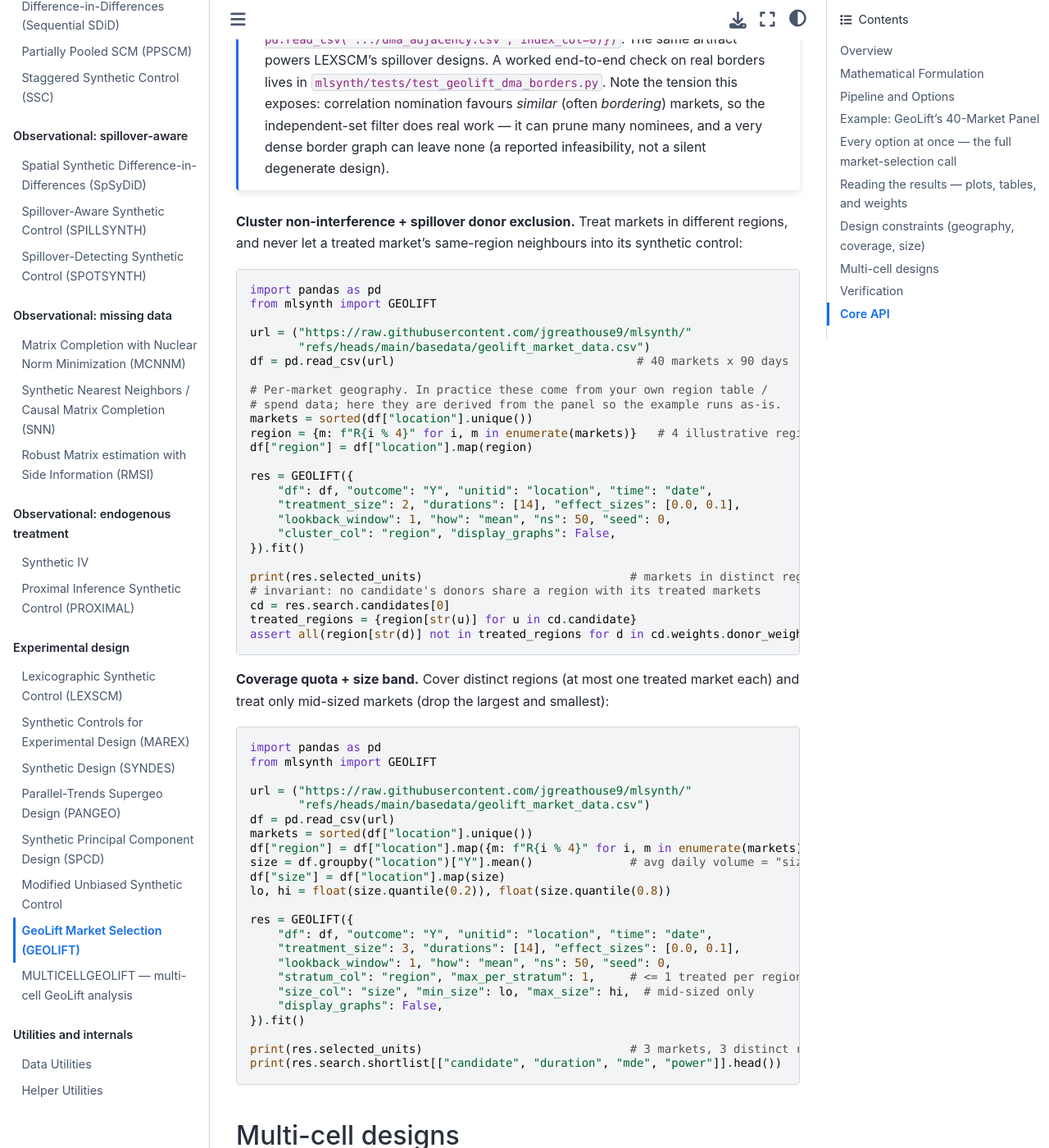
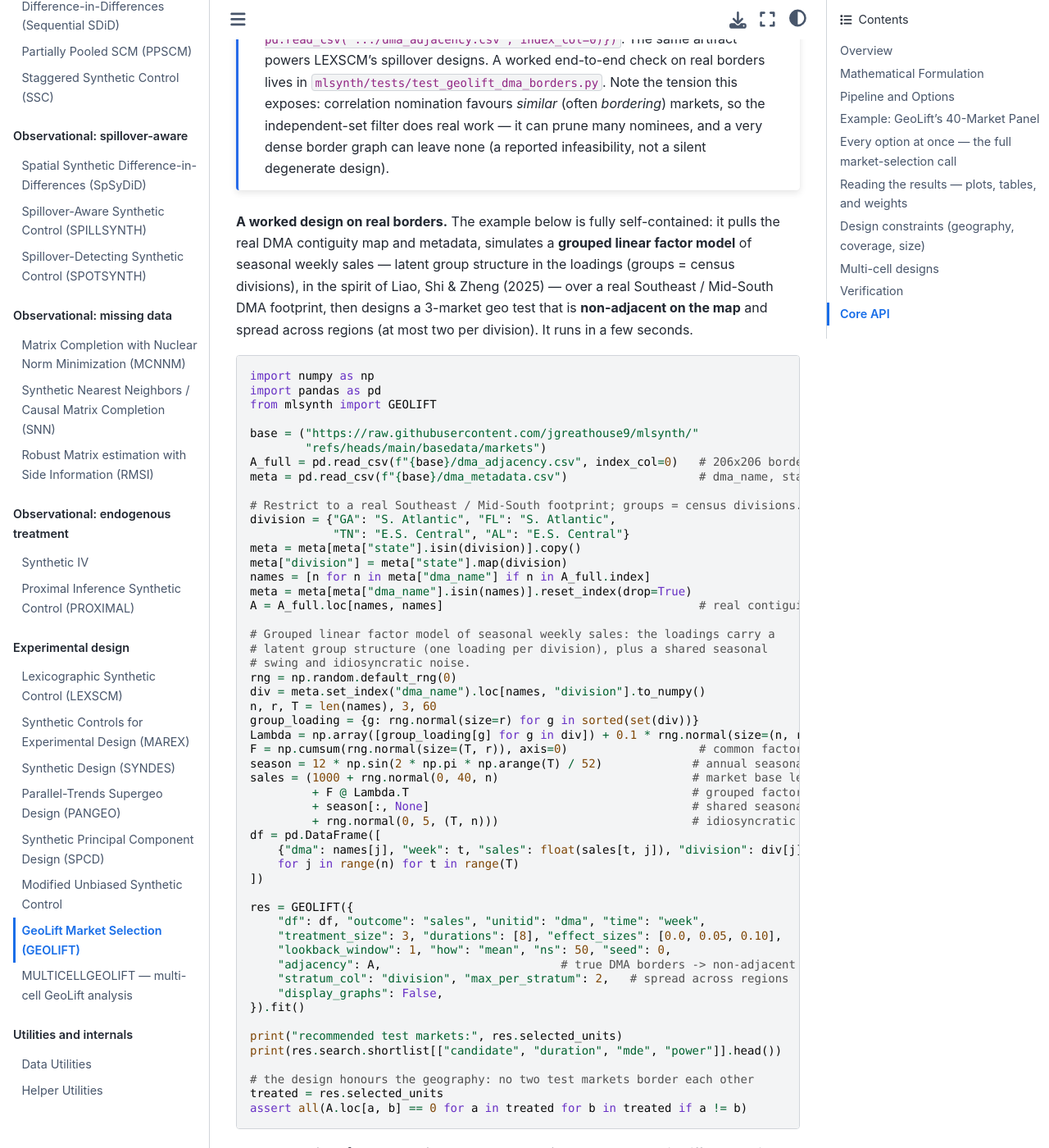
Before and after one commit to jgreathouse9/mlsynth, a Sphinx documentation site: the page built from docs/geolift.rst, in a window 1280 px wide and 1400 px high, scrolled down 11724 px. Shown: the whole window at 82% size. Built offline with Sphinx 7.4.7 and the Sphinx Book theme 1.1.4, drawn with Linux system fonts in a browser that asks for light colours; pages that are not in the unit, such as notebooks, are missing from menus.

Commit message:
docs(geolift): runnable real-DMA-borders MRE (grouped factor seasonal sales)
Add a fully self-contained example to the Design constraints section: pull the
real Nielsen DMA contiguity map + metadata from the repo, simulate a grouped
linear factor model of seasonal weekly sales (latent group structure in the
loadings, groups = census divisions, in the spirit of Liao-Shi-Zheng 2025) over
a real Southeast/Mid-South DMA footprint, and design a 3-market geo test that is
non-adjacent on the real map and spread across regions. Runs in a few seconds
and asserts the border guarantee.

```diff
--- a/docs/geolift.rst
+++ b/docs/geolift.rst
@@ -624,6 +624,69 @@ rather than returning a degenerate design.
    prune many nominees, and a very dense border graph can leave none (a reported
    infeasibility, not a silent degenerate design).
 
+**A worked design on real borders.** The example below is fully self-contained:
+it pulls the real DMA contiguity map and metadata, simulates a **grouped linear
+factor model** of seasonal weekly sales — latent group structure in the loadings
+(groups = census divisions), in the spirit of Liao, Shi & Zheng (2025) — over a
+real Southeast / Mid-South DMA footprint, then designs a 3-market geo test that is
+**non-adjacent on the map** and spread across regions (at most two per division).
+It runs in a few seconds.
+
+.. code-block:: python
+
+   import numpy as np
+   import pandas as pd
+   from mlsynth import GEOLIFT
+
+   base = ("https://raw.githubusercontent.com/jgreathouse9/mlsynth/"
+           "refs/heads/main/basedata/markets")
+   A_full = pd.read_csv(f"{base}/dma_adjacency.csv", index_col=0)   # 206x206 borders
+   meta = pd.read_csv(f"{base}/dma_metadata.csv")                   # dma_name, state, ...
+
+   # Restrict to a real Southeast / Mid-South footprint; groups = census divisions.
+   division = {"GA": "S. Atlantic", "FL": "S. Atlantic",
+               "TN": "E.S. Central", "AL": "E.S. Central"}
+   meta = meta[meta["state"].isin(division)].copy()
+   meta["division"] = meta["state"].map(division)
+   names = [n for n in meta["dma_name"] if n in A_full.index]
+   meta = meta[meta["dma_name"].isin(names)].reset_index(drop=True)
+   A = A_full.loc[names, names]                                     # real contiguity
+
+   # Grouped linear factor model of seasonal weekly sales: the loadings carry a
+   # latent group structure (one loading per division), plus a shared seasonal
+   # swing and idiosyncratic noise.
+   rng = np.random.default_rng(0)
+   div = meta.set_index("dma_name").loc[names, "division"].to_numpy()
+   n, r, T = len(names), 3, 60
+   group_loading = {g: rng.normal(size=r) for g in sorted(set(div))}
+   Lambda = np.array([group_loading[g] for g in div]) + 0.1 * rng.normal(size=(n, r))
+   F = np.cumsum(rng.normal(size=(T, r)), axis=0)                   # common factors
+   season = 12 * np.sin(2 * np.pi * np.arange(T) / 52)             # annual seasonality
+   sales = (1000 + rng.normal(0, 40, n)                            # market base level
+            + F @ Lambda.T                                         # grouped factor structure
+            + season[:, None]                                      # shared seasonal swing
+            + rng.normal(0, 5, (T, n)))                            # idiosyncratic noise
+   df = pd.DataFrame([
+       {"dma": names[j], "week": t, "sales": float(sales[t, j]), "division": div[j]}
+       for j in range(n) for t in range(T)
+   ])
+
+   res = GEOLIFT({
+       "df": df, "outcome": "sales", "unitid": "dma", "time": "week",
+       "treatment_size": 3, "durations": [8], "effect_sizes": [0.0, 0.05, 0.10],
+       "lookback_window": 1, "how": "mean", "ns": 50, "seed": 0,
+       "adjacency": A,                          # true DMA borders -> non-adjacent markets
+       "stratum_col": "division", "max_per_stratum": 2,   # spread across regions
+       "display_graphs": False,
+   }).fit()
+
+   print("recommended test markets:", res.selected_units)
+   print(res.search.shortlist[["candidate", "duration", "mde", "power"]].head())
+
+   # the design honours the geography: no two test markets border each other
+   treated = res.selected_units
+   assert all(A.loc[a, b] == 0 for a in treated for b in treated if a != b)
+
 **Cluster non-interference + spillover donor exclusion.** Treat markets in
 different regions, and never let a treated market's same-region neighbours into
 its synthetic control:
```
